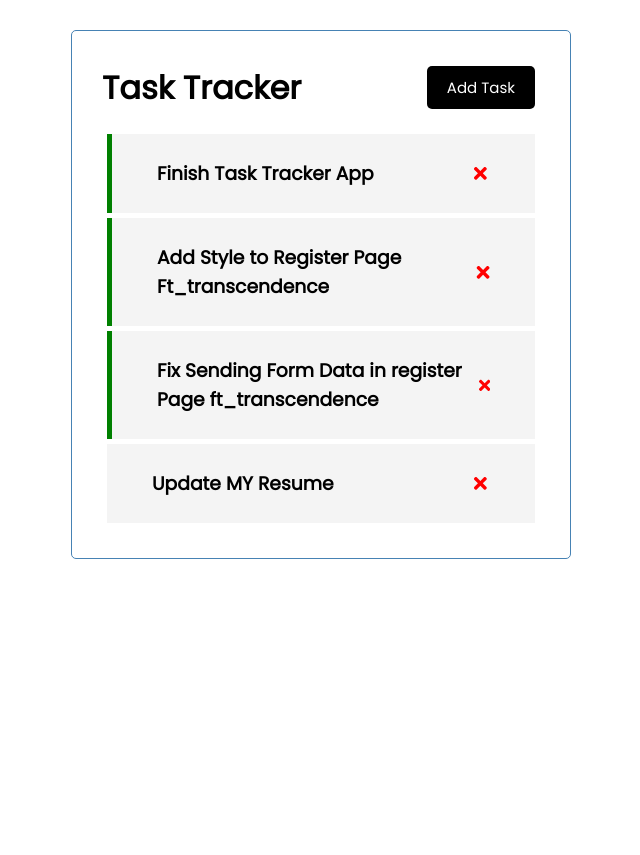
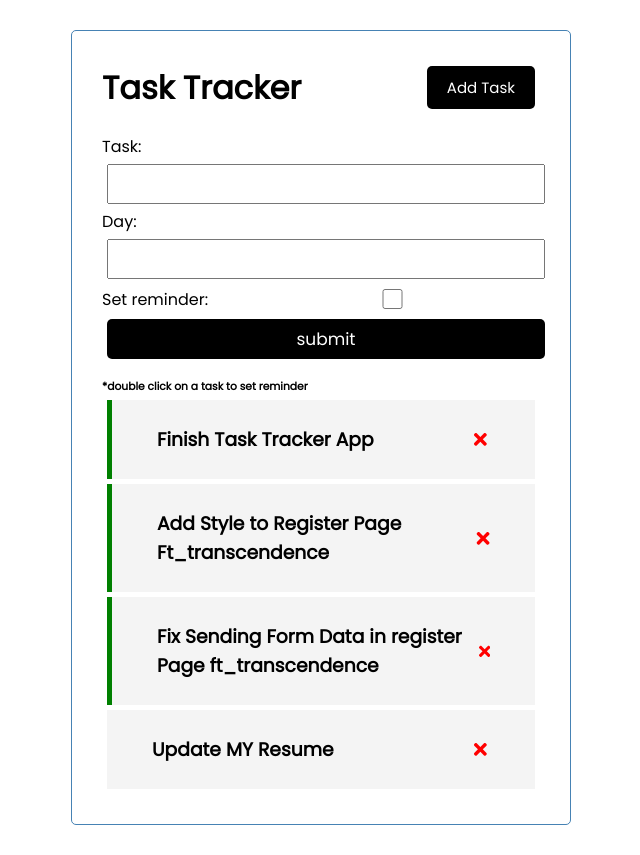
Before and after one commit to aelmakk/task-tracker, a React (Create React App) app: page / in a window 1280 px wide. Shown: the whole page, without its empty margins (319-959 px from the left). Before the commit the page ends 800 px from the top, so only its background shows below. Built offline with nearby package versions, Linux system fonts and the light colour scheme.

Commit message:
add new task component

```diff
--- a/src/App.js
+++ b/src/App.js
@@ -1,6 +1,7 @@
 import Header from "./Components/Header"
+import Tasks from "./Components/Tasks"
+import AddTask from "./Components/AddTask"
 import { useState } from "react"
-import Tasks from "./Components/Tasks"
 import "./index"
 
 function App() {
@@ -9,21 +10,25 @@ function App() {
     {
         id: 1,
         text: "Finish Task Tracker App",
+        day:"Aug 2th at 8:30pm",
         reminder: true,
     },
     {
         id: 2,
         text: "Add Style to Register Page Ft_transcendence",
+        day:"Aug 3th at 9:30am",
         reminder: true,
     },
     {
         id: 3,
         text: "Fix Sending Form Data in register Page ft_transcendence",
+        day:"Aug 3th at 11:30am",
         reminder: true,
     },
     {
         id: 4,
         text: "Update MY Resume",
+        day:"Aug 2th at 9:00pm",
         reminder: false,
     },
 ])
@@ -39,9 +44,6 @@ function App() {
     setTasks(
       tasks.map((task) =>
       task.id === id ? { ...task, reminder:!task.reminder} : task
-      // (
-        // task.id === id ? task.reminder = !task.reminder : task.reminder
-      // )
     ))
     // console.log('toggle Reminder', id)
 
@@ -50,6 +52,8 @@ function App() {
   return (
     <div className="container">
       <Header />
+      <AddTask />
+      <h6>*double click on a task to set reminder</h6>
       {tasks.length > 0 ? <Tasks tasks={tasks} onDelete={handlDelete} onToggle={toggleReminder} /> : 'No Tasks To Show' }
     </div>
   );
--- /dev/null
+++ b/src/Components/AddTask.js
@@ -0,0 +1,32 @@
+import "../index.css"
+// import Button from "./Button"
+
+const AddTask = () => {
+
+    const addNewTask = (e) => {
+        e.preventDefault();
+        console.log('form submited');
+    }
+
+    return (
+        <form className="form-control" onSubmit={addNewTask}>
+            <label>
+                Task:
+                <input type="text" name="task" />
+            </label>
+            <label>
+                Day:
+                <input type="text" name="day" />
+            </label>
+            <div className="form-control-check">
+                <label >
+                    Set reminder:
+                </label>
+                    <input type="checkbox" name="reminder" />
+            </div>
+            <input className="btn btn-block" type="submit" value="submit"></input>
+        </form>
+    );
+}
+
+export default AddTask;
--- a/src/Components/Tasks.js
+++ b/src/Components/Tasks.js
@@ -4,9 +4,7 @@ import "../index.css"
 const Tasks = ({tasks, onDelete, onToggle}) => {
     return (
         tasks.map((task) => (
-            <div className="taskContainer" >
-                <Task key={task.id} task={task} onDelete={onDelete} onToggle={onToggle} />
-            </div>
+            <Task key={task.id} task={task} onDelete={onDelete} onToggle={onToggle} />
         ))
     );
 }
--- a/src/index.css
+++ b/src/index.css
@@ -110,11 +110,3 @@ footer {
   margin-top: 30px;
   text-align: center;
 }
-
-.tit {
-    color: red;
-}
-
-/* .taskContainer {
-  display: flex;
-} */
```
